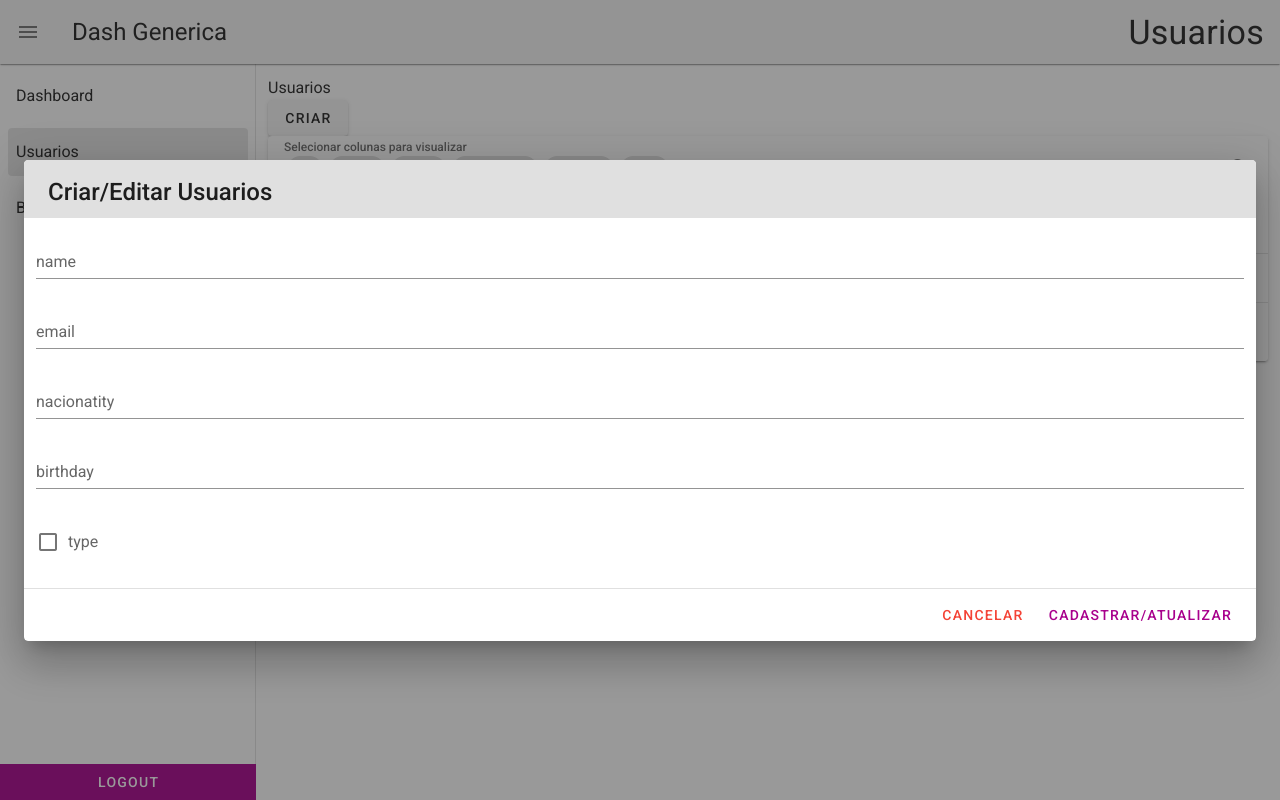
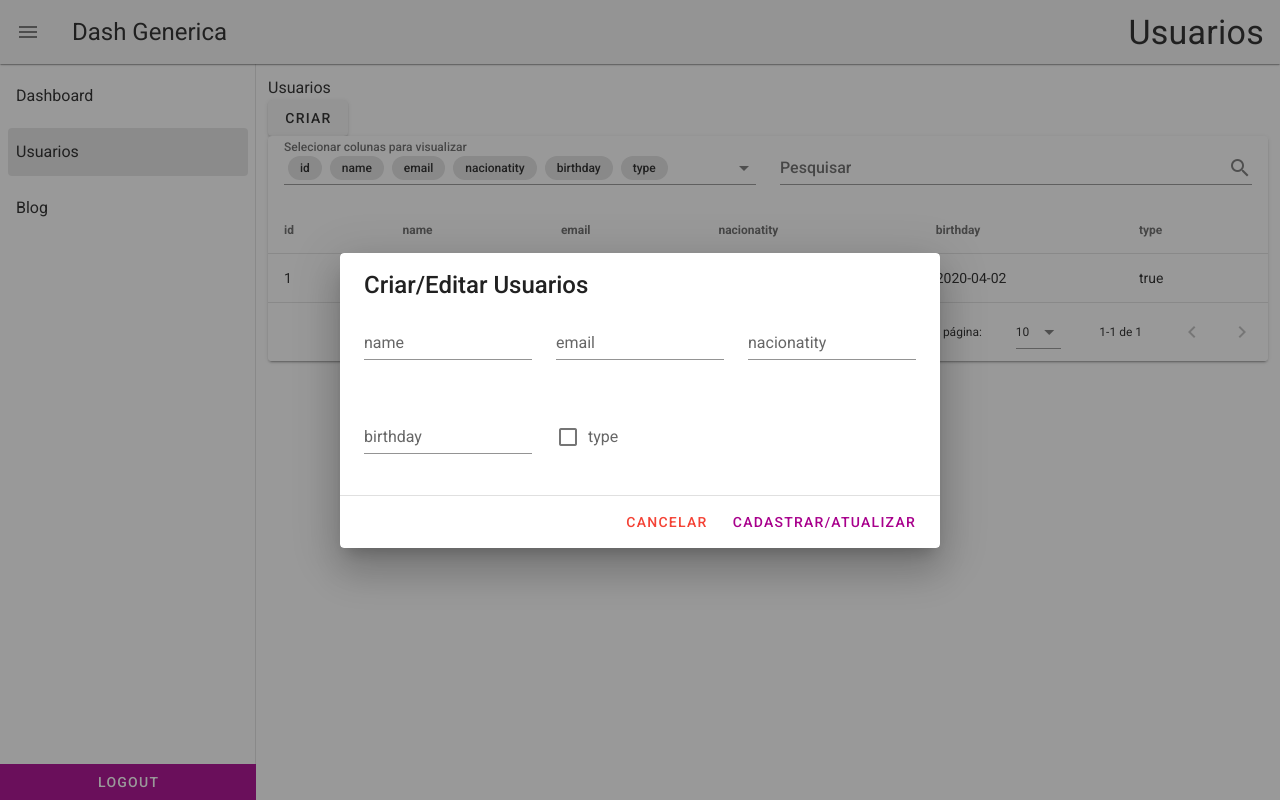
Before and after one commit to mateusdalmeida/dashboard, a Vue app: page /users in a window 1280 px wide. Both pictures are taken after a click on the button "CRIAR". Built offline with nearby package versions, Linux system fonts and the light colour scheme; data requests are answered from the project's data file.

Commit message:
initial layout edit for generic editor

```diff
--- a/src/components/GenericEditor.vue
+++ b/src/components/GenericEditor.vue
@@ -1,26 +1,31 @@
 <template>
   <div class="text-center">
-    <v-dialog v-model="isDialogOpen" persistent>
+    <v-dialog v-model="isDialogOpen" persistent max-width="600px">
       <v-card>
-        <v-card-title
-          class="headline grey lighten-2"
-          primary-title
-        >Criar/Editar {{$router.currentRoute.name}}</v-card-title>
-
-        <v-container fluid>
-          <div v-for="(fieldType, fieldName) in model" :key="fieldName">
+        <v-card-title class="headline" primary-title>Criar/Editar {{$router.currentRoute.name}}</v-card-title>
+        <v-card-text>
+          <v-form>
+            <v-row>
+              <v-col
+                cols="12"
+                sm="12"
+                md="4"
+                v-for="(fieldType, fieldName) in model"
+                :key="fieldName"
+              >
                 <v-text-field
+                  v-if="fieldType=='string'"
                   :label="fieldName"
-              v-if="fieldType=='string'"
                   v-model="modelAnswers[fieldName]"
                 ></v-text-field>
+
                 <!-- depois é melhor transformar esse datepicker todo em um componente -->
                 <div v-if="fieldType=='date'">
                   <v-menu
                     v-model="datePickerMenu"
                     :close-on-content-click="false"
-                :nudge-right="40"
                     transition="scale-transition"
+                    :top="$vuetify.breakpoint.smAndDown"
                   >
                     <template v-slot:activator="{ on }">
                       <v-text-field
@@ -39,12 +44,14 @@
                 </div>
                 <!-- fim do datepicker -->
                 <v-checkbox
+                  v-if="fieldType=='boolean'"
                   :label="fieldName"
-              v-if="fieldType=='boolean'"
                   v-model="modelAnswers[fieldName]"
                 ></v-checkbox>
-          </div>
-        </v-container>
+              </v-col>
+            </v-row>
+          </v-form>
+        </v-card-text>
         <v-divider></v-divider>
         <v-card-actions>
           <v-spacer></v-spacer>
```
Lines whose indentation alone changed are shown as unchanged.
